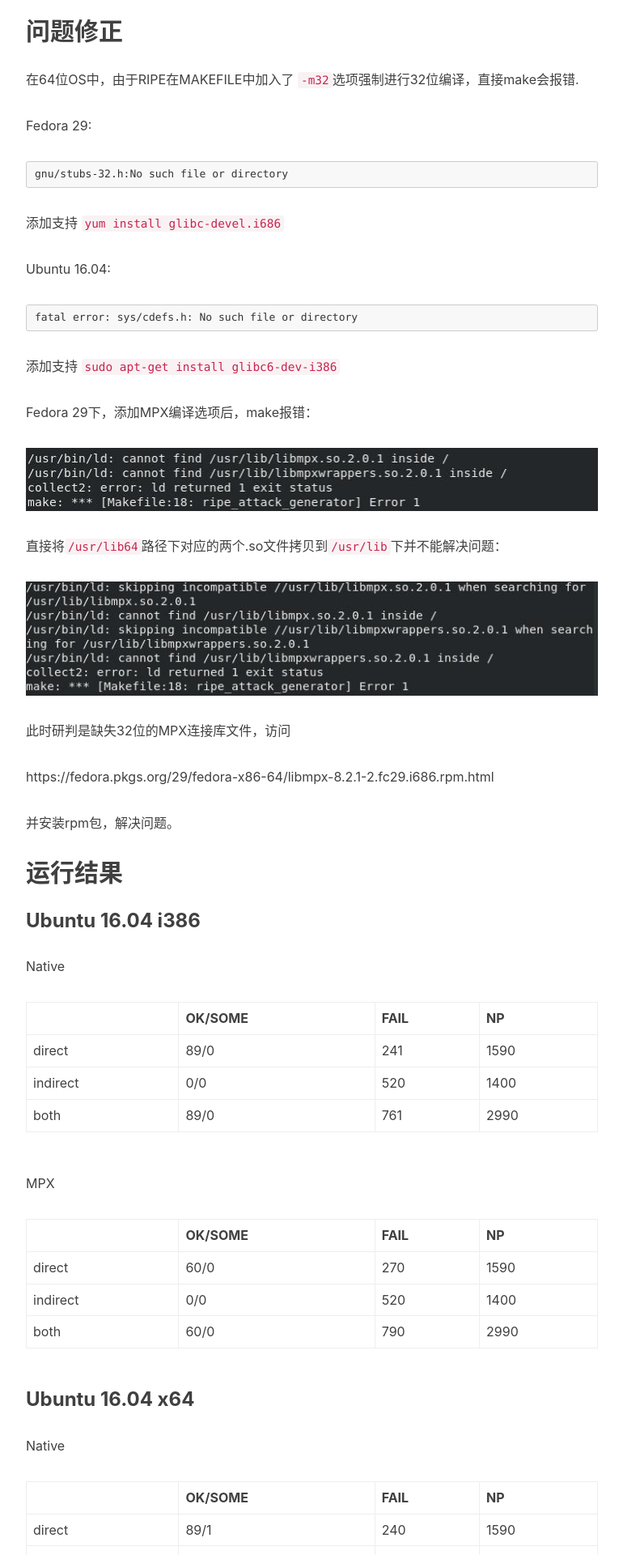
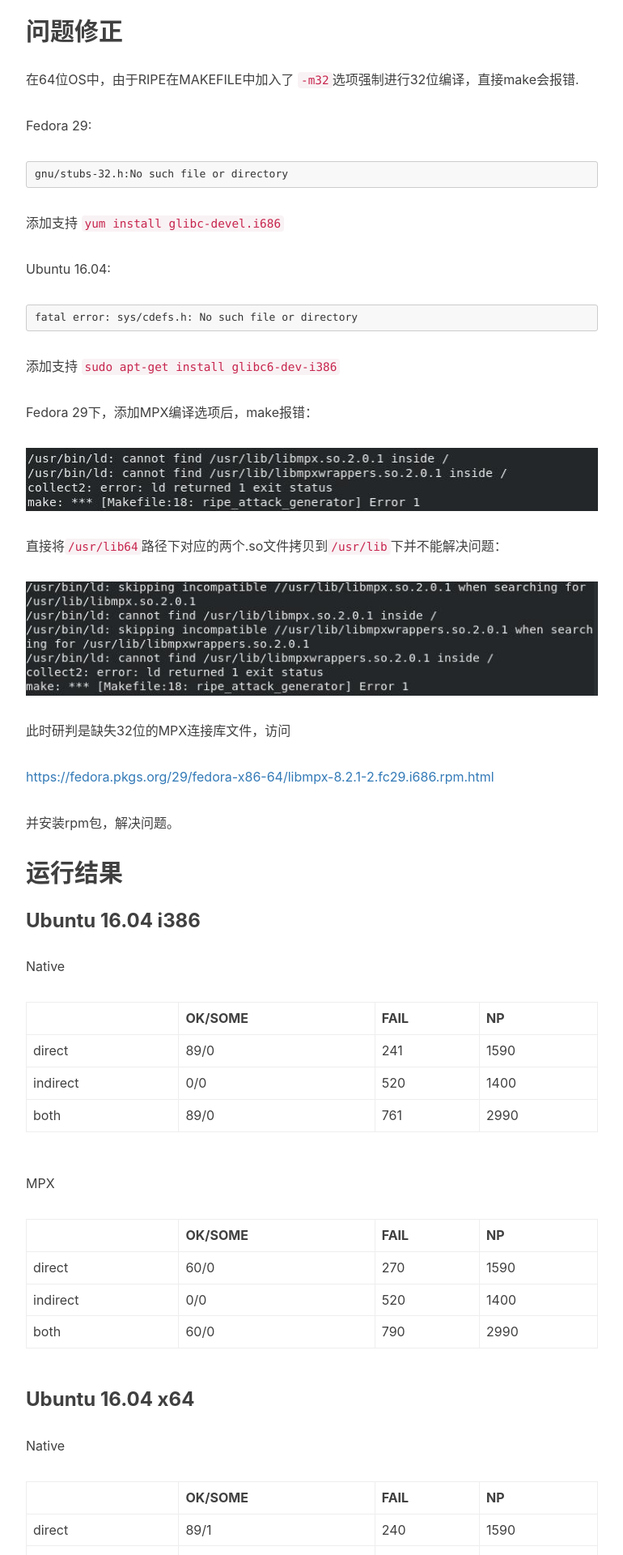
Before and after one commit to blankaiwang/blankaiwang.github.io, a Jekyll site: the page built from _posts/2019-02-12-Intel-MPX-Security-Test.markdown, in a window 1280 px wide. Shown: the part 1103-3023 px from the top of the page at 81% size, without its empty margins (233-1003 px from the left). Built offline with Jekyll 4.4.1, drawn with Linux system fonts in a browser that asks for light colours; nearby versions of some CDN libraries; comment, search, counter and statistics services are not loaded.

Commit message:
Update 2019-02-12-Intel-MPX-Security-Test.markdown

```diff
--- a/_posts/2019-02-12-Intel-MPX-Security-Test.markdown
+++ b/_posts/2019-02-12-Intel-MPX-Security-Test.markdown
@@ -71,7 +71,7 @@ Fedora 29下，添加MPX编译选项后，make报错：
 
 此时研判是缺失32位的MPX连接库文件，访问
 
-https://fedora.pkgs.org/29/fedora-x86-64/libmpx-8.2.1-2.fc29.i686.rpm.html
+<https://fedora.pkgs.org/29/fedora-x86-64/libmpx-8.2.1-2.fc29.i686.rpm.html>
 
 并安装rpm包，解决问题。
 
```
